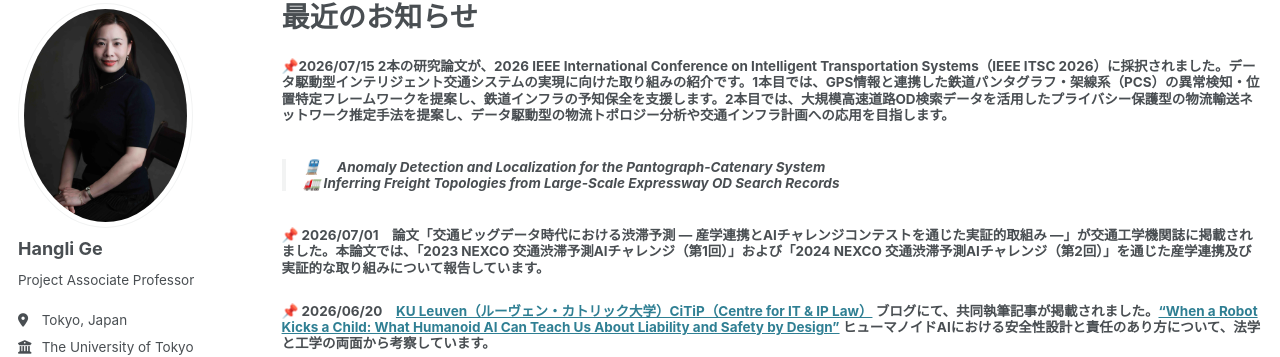
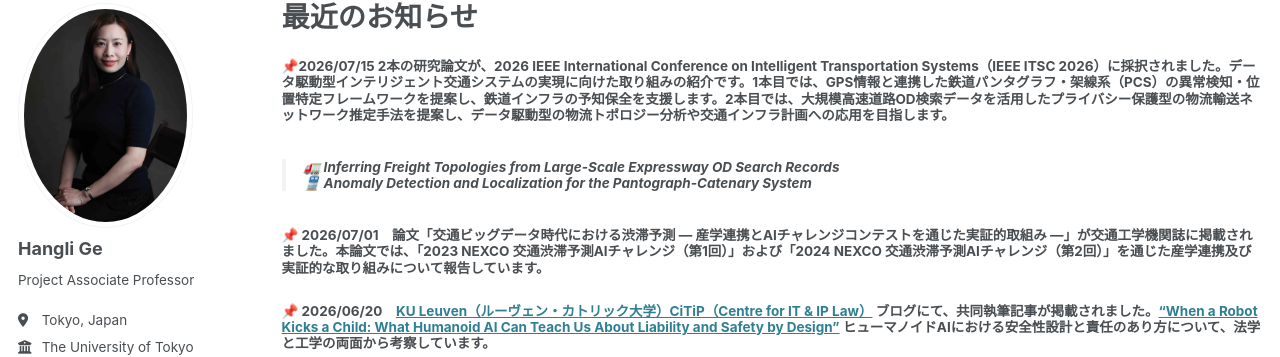
Before and after one commit to christie888/christie888.github.io, a Jekyll site: the page built from _pages/post_jp.md, in a window 1280 px wide and 900 px high. Shown: the part 103-460 px from the top of the window. Built offline with Jekyll 4.4.1, drawn with Linux system fonts in a browser that asks for light colours; some web fonts are replaced.

Commit message:
Update research paper announcements in post_jp.md

```diff
--- a/_pages/post_jp.md
+++ b/_pages/post_jp.md
@@ -6,7 +6,7 @@
 
 
 ##### 📌2026/07/15 2本の研究論文が、2026 IEEE International Conference on Intelligent Transportation Systems（IEEE ITSC 2026）に採択されました。**データ駆動型インテリジェント交通システム**の実現に向けた取り組みの紹介です。1本目では、GPS情報と連携した鉄道パンタグラフ・架線系（PCS）の異常検知・位置特定フレームワークを提案し、鉄道インフラの予知保全を支援します。2本目では、大規模高速道路OD検索データを活用したプライバシー保護型の物流輸送ネットワーク推定手法を提案し、データ駆動型の物流トポロジー分析や交通インフラ計画への応用を目指します。
->###### 🚆 **　Anomaly Detection and Localization for the Pantograph-Catenary System　**　<br>🚛 **Inferring Freight Topologies from Large-Scale Expressway OD Search Records**
+>###### 🚛 **Inferring Freight Topologies from Large-Scale Expressway OD Search Records**<br>🚆 **Anomaly Detection and Localization for the Pantograph-Catenary System**
 
 
 ##### 📌 2026/07/01　論文「交通ビッグデータ時代における渋滞予測 ― 産学連携とAIチャレンジコンテストを通じた実証的取組み ―」が交通工学機関誌に掲載されました。本論文では、「2023 NEXCO 交通渋滞予測AIチャレンジ（第1回）」および「2024 NEXCO 交通渋滞予測AIチャレンジ（第2回）」を通じた産学連携及び実証的な取り組みについて報告しています。
```
